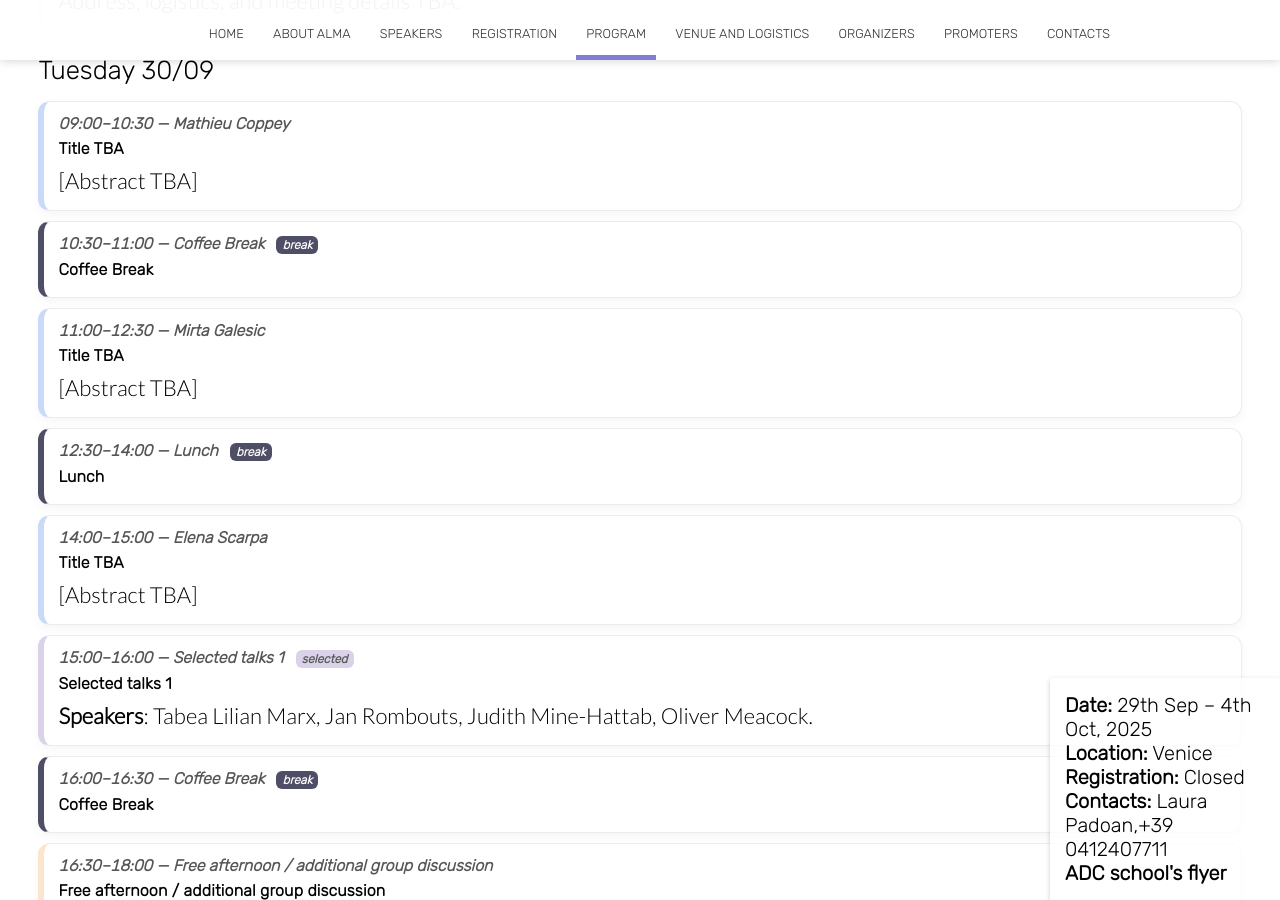
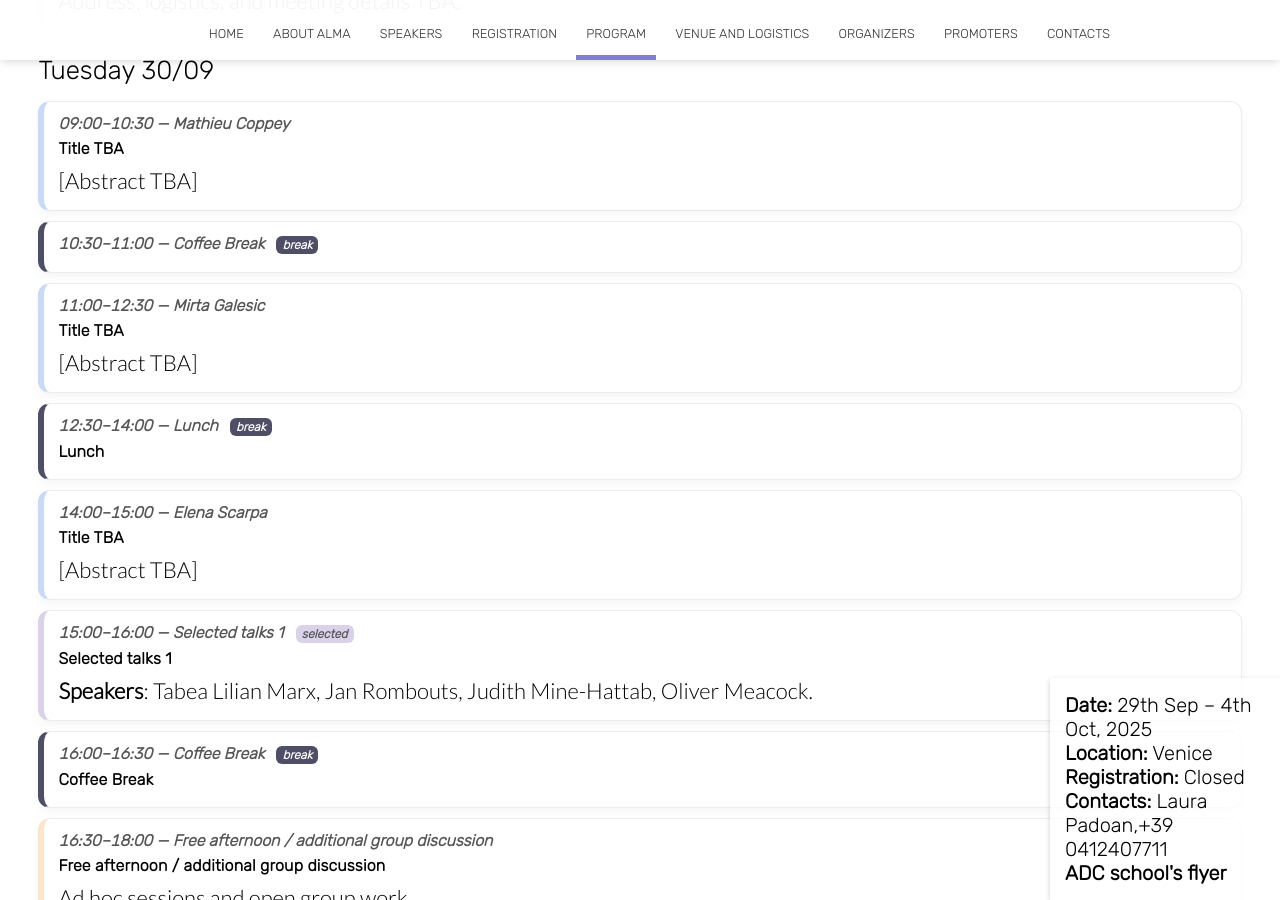
Before and after one commit to almadalcoschool/almadalcoschool.github.io, a Jekyll site: the page built from program.html, in a window 1280 px wide and 900 px high, scrolled down 3463 px. Built offline with Jekyll 4.4.1, drawn with Linux system fonts in a browser that asks for light colours; nearby versions of some CDN libraries.

Commit message:
coffee break prova

```diff
--- a/program.html
+++ b/program.html
@@ -655,7 +655,6 @@ image: /images/home/paper_natEcoEvol2020.jpg
 
     <div class="slot coffee">
       <div class="meta"><span class="time">10:30–11:00</span> — Coffee Break <span class="badge coffee">break</span></div>
-      <h3>Coffee Break</h3>
     </div>
 
     <div class="slot talk" id="tue-1100-galesic">
```
